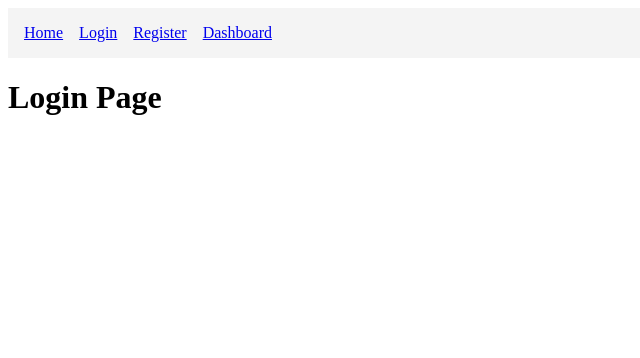
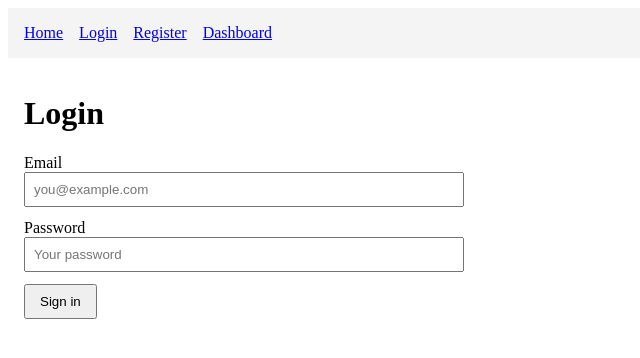
Before and after one commit to Vishal-Shede/student-project-portal-frontend, a React (Vite) app: page /login in a window 1280 px wide. Shown: the top 358 px of the page, without its empty margins (0-640 px from the left). Built offline with nearby package versions, Linux system fonts and the light colour scheme.

Commit message:
feat(auth): Login page wired to AuthContext + navigation

```diff
--- a/src/App.jsx
+++ b/src/App.jsx
@@ -2,11 +2,8 @@ import { Routes, Route } from "react-router-dom";
 import Navbar from "./components/Navbar";
 import Home from "./pages/Home";
 import Register from "./pages/Register";
+import Login from "./pages/Login";
 
-
-function Login() {
-  return <h1>Login Page</h1>;
-}
 
 function Dashboard() {
   return <h1>Dashboard Page</h1>;
--- /dev/null
+++ b/src/pages/Login.jsx
@@ -0,0 +1,92 @@
+import { useEffect, useState } from "react";
+import { useLocation, useNavigate } from "react-router-dom";
+import { login as apiLogin } from "../api/authApi";
+import { useAuth } from "../context/AuthContext";
+
+function Login() {
+  const [email, setEmail]       = useState("");
+  const [password, setPassword] = useState("");
+  const [error, setError]       = useState("");
+  const [loading, setLoading]   = useState(false);
+
+  const { login } = useAuth();           // AuthContext.login(token, user)
+  const navigate = useNavigate();
+  const location = useLocation();
+
+  // If coming from Register, prefill email or show a small message
+  useEffect(() => {
+    const justRegistered = location.state?.justRegistered;
+    const registeredEmail = location.state?.email;
+    if (registeredEmail) setEmail(registeredEmail);
+    if (justRegistered) {
+      // optional: toast later—keeping it simple now
+      console.log("Account created. Please log in.");
+    }
+  }, [location.state]);
+
+  function validate() {
+    if (!/^\S+@\S+\.\S+$/.test(email)) return "Enter a valid email.";
+    if (password.length < 8) return "Password must be at least 8 characters.";
+    return "";
+  }
+
+  async function onSubmit(e) {
+    e.preventDefault();
+    const v = validate();
+    if (v) return setError(v);
+
+    setLoading(true);
+    setError("");
+    try {
+      const { token, user } = await apiLogin({ email: email.trim(), password });
+      // Save in global auth and persist (AuthContext handles localStorage)
+      login(token, user);
+      navigate("/dashboard");
+    } catch (err) {
+      const status = err?.response?.status;
+      if (status === 401) setError("Incorrect email or password.");
+      else setError("Login failed. Please try again.");
+    } finally {
+      setLoading(false);
+    }
+  }
+
+  return (
+    <div style={{ padding: "1rem", maxWidth: 420 }}>
+      <h1>Login</h1>
+      {error && <p style={{ color: "crimson" }}>{error}</p>}
+
+      <form onSubmit={onSubmit}>
+        <div style={{ marginBottom: 12 }}>
+          <label>Email</label><br />
+          <input
+            type="email"
+            value={email}
+            onChange={(e) => setEmail(e.target.value)}
+            placeholder="you@example.com"
+            required
+            style={{ width:"100%", padding:8 }}
+          />
+        </div>
+
+        <div style={{ marginBottom: 12 }}>
+          <label>Password</label><br />
+          <input
+            type="password"
+            value={password}
+            onChange={(e) => setPassword(e.target.value)}
+            placeholder="Your password"
+            required
+            style={{ width:"100%", padding:8 }}
+          />
+        </div>
+
+        <button disabled={loading} style={{ padding:"8px 14px" }}>
+          {loading ? "Signing in..." : "Sign in"}
+        </button>
+      </form>
+    </div>
+  );
+}
+
+export default Login;
```
